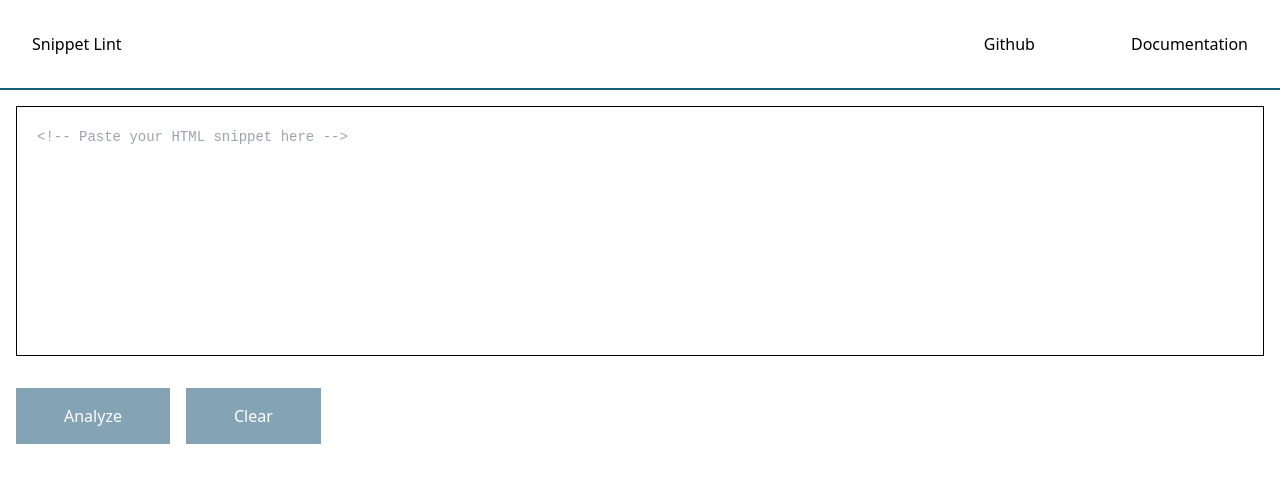
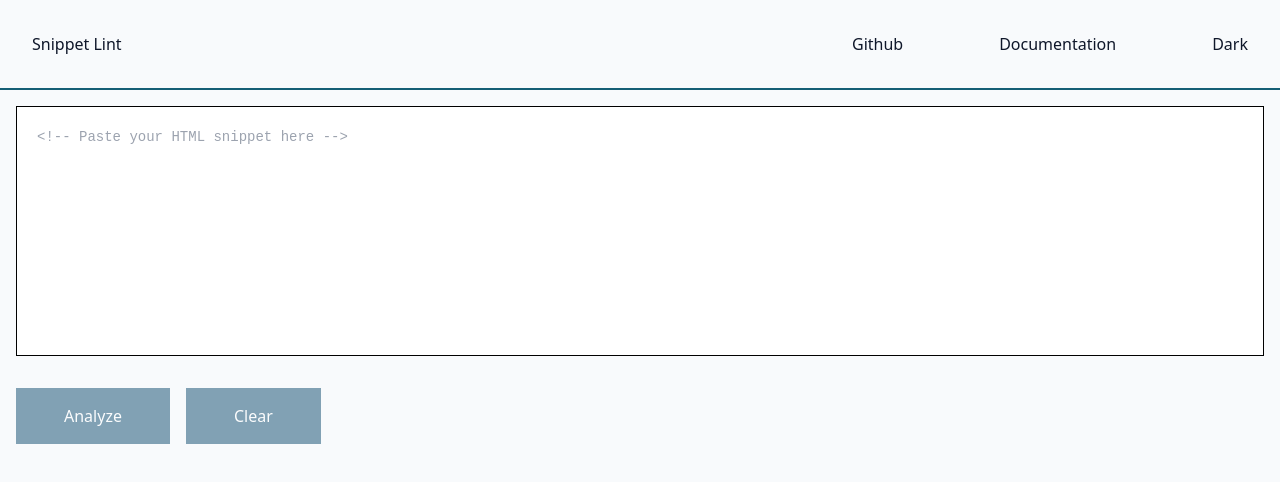
Before and after one commit to DavideCannerozzi/SnippetLint, a React (Vite) app: page / in a window 1280 px wide. Shown: the top 482 px of the page. Built offline with nearby package versions, Linux system fonts and the light colour scheme.

Commit message:
add dark theme and issues number logic

```diff
--- a/src/App.tsx
+++ b/src/App.tsx
@@ -12,6 +12,7 @@ function App() {
     () => localStorage.getItem("currentSnippet") || "",
   );
   const [results, setResults] = useState<AxeResults | null>(null);
+  const [theme, setTheme] = useState<boolean>(false);
 
   useEffect(() => {
     const handler = setTimeout(() => {
@@ -21,10 +22,10 @@ function App() {
   }, [code]);
 
   return (
-    <main>
-      <Header />
+    <main className="bg-slate-50 dark:bg-slate-900 min-h-screen">
+      <Header theme={theme} setTheme={setTheme} />
       <section className="container mx-auto p-4">
-        <CodeEditor code={code} setCode={setCode} />
+        <CodeEditor code={code} setCode={setCode} theme={theme} />
         <section className="flex items-center gap-4">
           <AnalyzerButton code={code} setResults={setResults} />
           <PrimaryButton
--- a/src/components/CodeEditor/CodeEditor.tsx
+++ b/src/components/CodeEditor/CodeEditor.tsx
@@ -4,7 +4,7 @@ import { highlight, languages } from "prismjs/components/prism-core";
 import "prismjs/components/prism-clike";
 import "prismjs/components/prism-javascript";
 
-export default function CodeEditor({ code, setCode }: CodeEditorProps) {
+export default function CodeEditor({ code, setCode, theme }: CodeEditorProps) {
   return (
     <Editor
       value={code}
@@ -17,7 +17,9 @@ export default function CodeEditor({ code, setCode }: CodeEditorProps) {
         fontSize: 14,
         minHeight: "250px",
         maxHeight: "60vh",
-        border: "1px solid black",
+        border: theme ? "1px solid #ffffff" : "1px solid black",
+        backgroundColor: theme ? "#0f172a" : "#ffffff",
+        color: theme ? "#e2e8f0" : "#0f172a",
       }}
     />
   );
--- a/src/components/CodeEditor/CodeEditor.types.ts
+++ b/src/components/CodeEditor/CodeEditor.types.ts
@@ -1,4 +1,5 @@
 export interface CodeEditorProps {
   code: string;
   setCode: (code: string) => void;
+  theme: boolean;
 }
--- a/src/components/Header/Header.tsx
+++ b/src/components/Header/Header.tsx
@@ -1,9 +1,17 @@
-export default function Header() {
+import type { ThemeProps } from "./Header.types";
+
+export default function Header({ theme, setTheme }: ThemeProps) {
+  const handleTheme = () => {
+    document.documentElement.classList.toggle("dark");
+    setTheme(!theme);
+  };
+
   return (
-    <header className="flex flex-col md:flex-row justify-between border-b-2 border-b-cyan-800 p-8">
+    <header className="flex flex-col md:flex-row justify-between border-b-2 border-b-cyan-800 p-8 text-slate-900 dark:text-slate-100 ">
       <h1>Snippet Lint</h1>
       <nav>
-        <ul className="flex flex-col md:flex-row gap-8 md:gap-24 mt-12 md:mt-0">
+        <div className="flex items-center gap-8 md:gap-24 mt-12 md:mt-0">
+          <ul className="flex flex-col md:flex-row gap-8 md:gap-24 m-0 p-0 list-none">
             <li>
               <a
                 href="https://github.com/DavideCannerozzi/SnippetLint"
@@ -17,6 +25,8 @@ export default function Header() {
               <a href="#">Documentation</a>
             </li>
           </ul>
+          <button onClick={handleTheme}>{theme ? "Light" : "Dark"}</button>
+        </div>
       </nav>
     </header>
   );
--- /dev/null
+++ b/src/components/Header/Header.types.ts
@@ -0,0 +1,4 @@
+export interface ThemeProps {
+  theme: boolean;
+  setTheme: (theme: boolean) => void;
+}
--- a/src/components/IssuesList/IssuesList.tsx
+++ b/src/components/IssuesList/IssuesList.tsx
@@ -4,13 +4,17 @@ export default function IssuesList({ results }: ResultsProps) {
   if (!results) return null;
   if (results.violations.length === 0)
     return (
-      <p className="mt-6 text-green-700 font-medium p-8">
+      <p className="mt-6 text-green-700 font-medium">
         ✓ No accessibility issues found
       </p>
     );
   return (
-    <div className="mt-12 bg-gray-100 border border-black-500 p-8">
-      <h2 className="font-bold">Issues List</h2>
+    <div className="mt-12 bg-gray-100 border border-black-500 p-8 dark:bg-gray-800 dark:border-white dark:text-white">
+      <h2 className="font-bold text-slate-900 dark:text-white">Issues List</h2>
+      <p className="font-medium mt-4 mb-2">
+        {results.violations.length}{" "}
+        {results.violations.length === 1 ? "Issue Found" : "Issues Found"}
+      </p>
       <ul>
         {results.violations.map((issue) => (
           <li key={issue.id} className="mt-6 leading-loose">
--- a/src/components/ScoreDisplay/ScoreDisplay.tsx
+++ b/src/components/ScoreDisplay/ScoreDisplay.tsx
@@ -24,8 +24,10 @@ export default function ScoreDisplay({ results }: ResultsProps) {
   const score = Math.max(0, 100 - totalPenaltyScore);
 
   return (
-    <div className="mt-12 bg-gray-100 border border-black-500 p-8">
-      <h2 className="font-bold">Accessibility Score</h2>
+    <div className="mt-12 bg-gray-100 border border-black-500 p-8 dark:bg-gray-800 dark:border-white dark:text-white">
+      <h2 className="font-bold text-slate-900 dark:text-white">
+        Accessibility Score
+      </h2>
       <p className="mt-6">{score} / 100</p>
       <ul className="flex gap-8 mt-4">
         {results.violations.map((violation) => (
--- a/tailwind.config.js
+++ b/tailwind.config.js
@@ -1,6 +1,7 @@
 /** @type {import('tailwindcss').Config} */
 export default {
   content: ["./index.html", "./src/**/*.{js,ts,jsx,tsx}"],
+  darkMode: "class",
   theme: {
     extend: {},
   },
```
Lines whose indentation alone changed are shown as unchanged.
